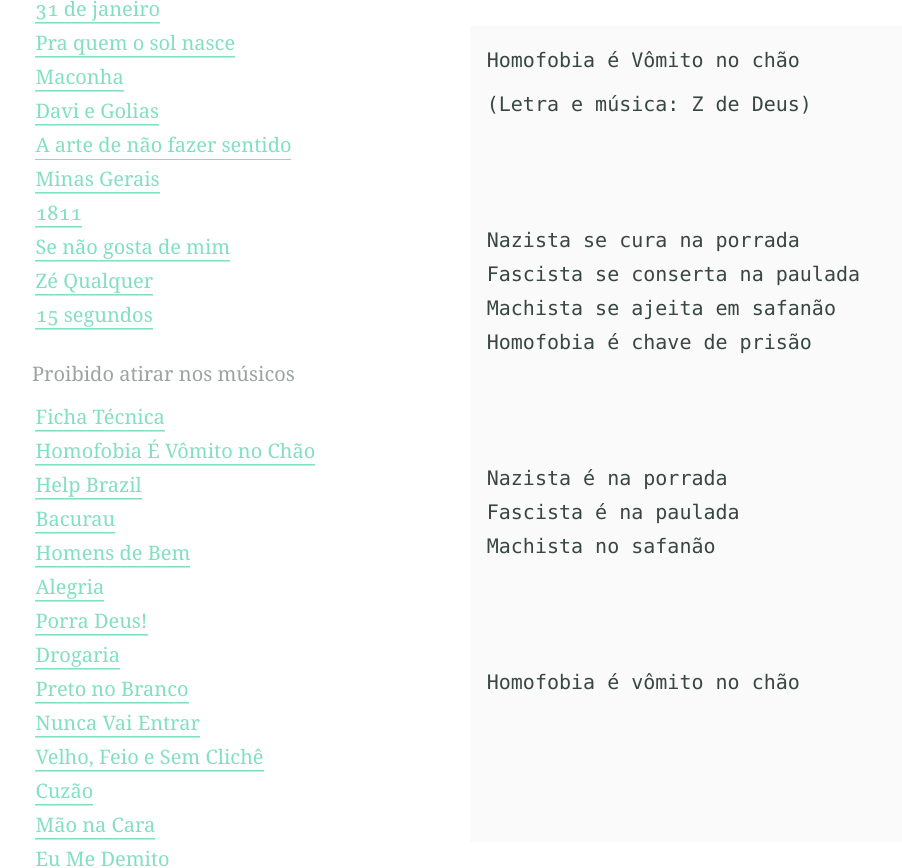
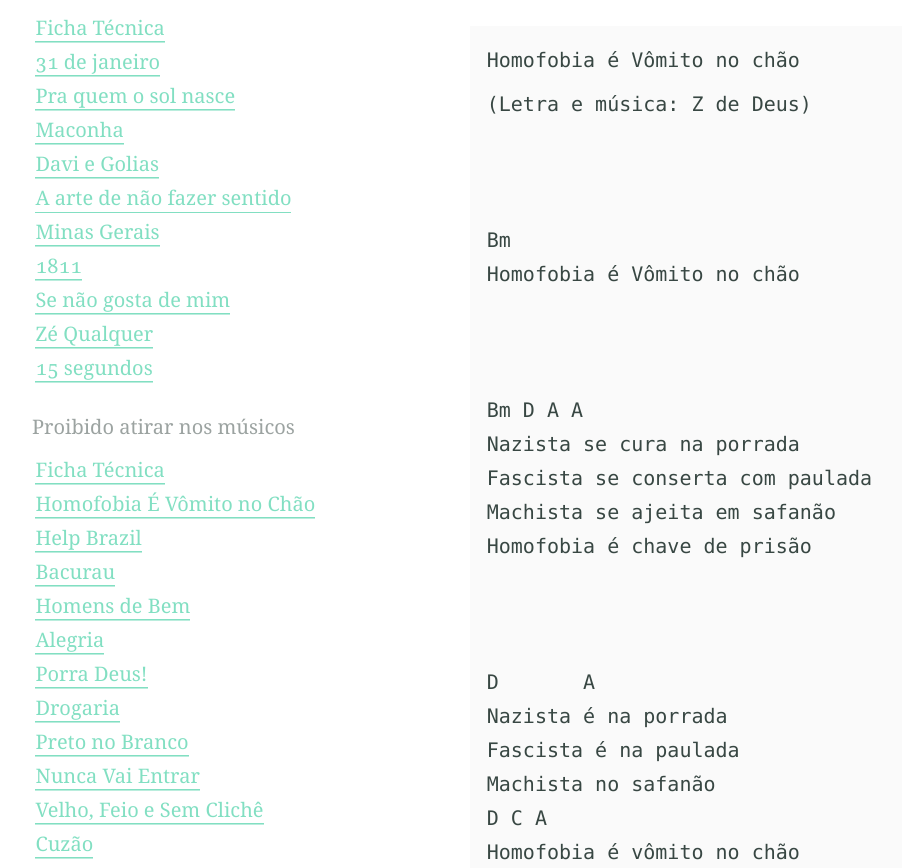
Before and after one commit to antifas/antifas.github.io, a Jekyll site: the page built from _letras_disco1/Homofobia É Vômito no Chão.md, in a window 1280 px wide and 900 px high, scrolled down 807 px, cut to the strip 32-900 px from the top of the window. Shown: the whole strip, without its empty margins (32-934 px from the left). Built offline with Jekyll 4.4.1, drawn with Linux system fonts in a browser that asks for light colours; some of the changed text lies outside the part shown.

Commit message:
Update Homofobia É Vômito no Chão.md

```diff
--- a/_letras_disco1/Homofobia É Vômito no Chão.md
+++ b/_letras_disco1/Homofobia É Vômito no Chão.md
@@ -7,13 +7,23 @@
 ---
 (Letra e música: Z de Deus)
 
+Bm
+Homofobia é Vômito no chão
+
+Bm D A A
 Nazista se cura na porrada
-Fascista se conserta na paulada
+Fascista se conserta com paulada
 Machista se ajeita em safanão
 Homofobia é chave de prisão
 
+D       A
 Nazista é na porrada
 Fascista é na paulada
 Machista no safanão
+D C A
+Homofobia é vômito no chão
+Homofobia é vômito no chão
+Homofobia é vômito no chão
 
-Homofobia é vômito no chão
+Bm
+Chão, chão, chão, chão
```
